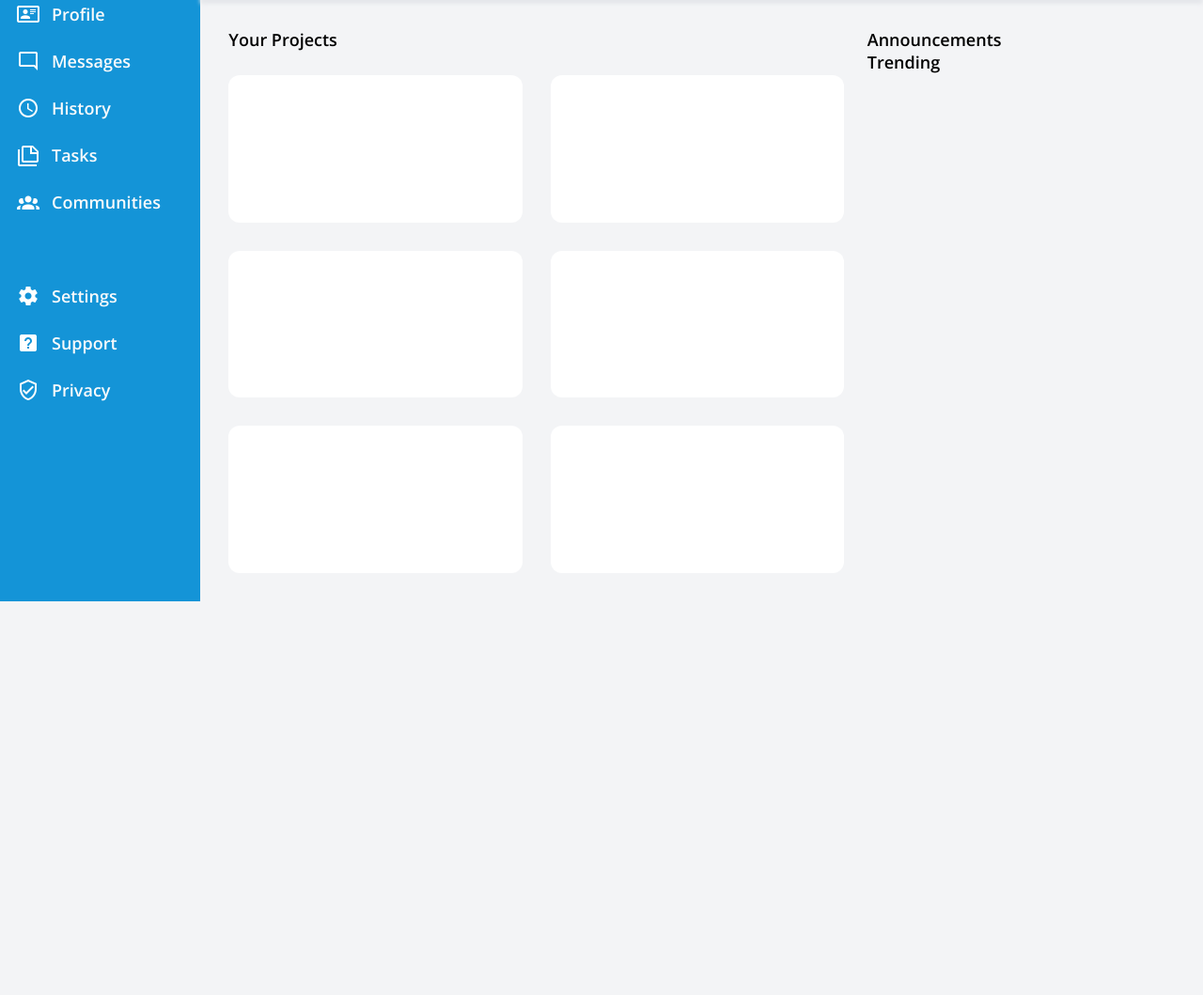
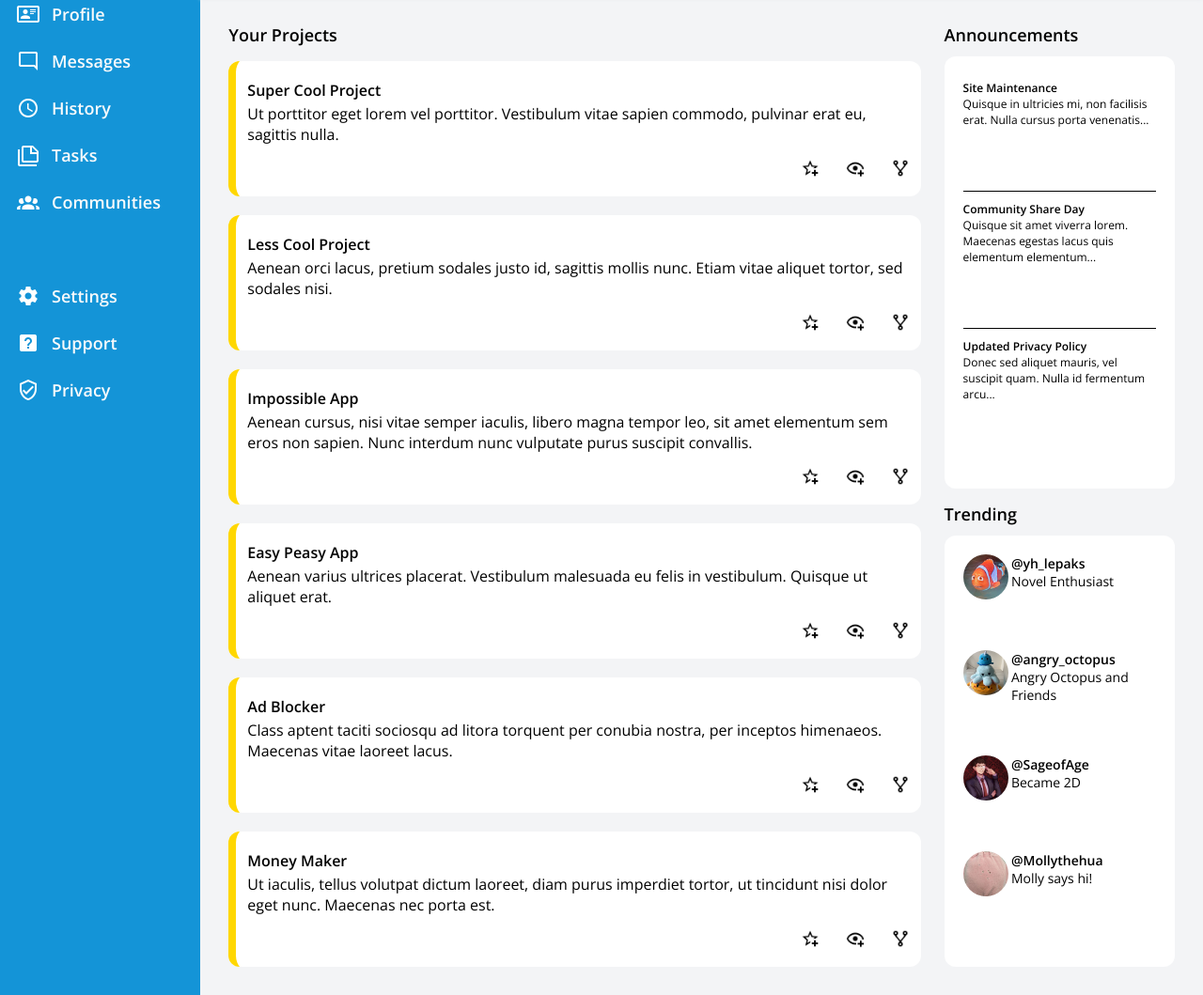
Before and after one commit to Yuheng3107/admin-dashboard, a plain HTML site: page index.html in a window 1280 px wide. Shown: the part 160-1219 px from the top of the page at 94% size. Before the commit the page ends 800 px from the top, so only its background shows below. Drawn offline with nearby package versions, Linux system fonts and the light colour scheme.

Commit message:
Completed Layout for the most part

```diff
--- a/index.html
+++ b/index.html
@@ -56,18 +56,101 @@
         <div class="main-content">
             <div class="projects">
                 <h2>Your Projects</h2>
-                <div class="card"></div>
-                <div class="card"></div>
-                <div class="card"></div>
-                <div class="card"></div>
-                <div class="card"></div>
-                <div class="card"></div>
+                <div class="card">
+                    <h4>Super Cool Project</h4>
+                    <p>Ut porttitor eget lorem vel porttitor. Vestibulum vitae sapien commodo, pulvinar erat eu, sagittis nulla.</p>
+                    <div class="icons">
+                        <img src="static/favorite.png" alt="Favorite">
+                        <img src="static/watch.png" alt="Watch">
+                        <img src="static/fork.png" alt="Fork">
+                    </div>
+                </div>
+                <div class="card">
+                    <h4>Less Cool Project</h4>
+                    <p>Aenean orci lacus, pretium sodales justo id, sagittis mollis nunc. Etiam vitae aliquet tortor, sed sodales nisi.</p>
+                    <div class="icons">
+                        <img src="static/favorite.png" alt="Favorite">
+                        <img src="static/watch.png" alt="Watch">
+                        <img src="static/fork.png" alt="Fork">
+                    </div>
+                </div>
+                <div class="card">
+                    <h4>Impossible App</h4>
+                    <p>Aenean cursus, nisi vitae semper iaculis, libero magna tempor leo, sit amet elementum sem eros non sapien. Nunc interdum nunc vulputate purus suscipit convallis.</p>
+                    <div class="icons">
+                        <img src="static/favorite.png" alt="Favorite">
+                        <img src="static/watch.png" alt="Watch">
+                        <img src="static/fork.png" alt="Fork">
+                    </div>
+                </div>
+                <div class="card">
+                    <h4>Easy Peasy App</h4>
+                    <p>Aenean varius ultrices placerat. Vestibulum malesuada eu felis in vestibulum. Quisque ut aliquet erat.</p>
+                    <div class="icons">
+                        <img src="static/favorite.png" alt="Favorite">
+                        <img src="static/watch.png" alt="Watch">
+                        <img src="static/fork.png" alt="Fork">
+                    </div>
+                </div>
+                <div class="card">
+                    <h4>Ad Blocker</h4>
+                    <p>Class aptent taciti sociosqu ad litora torquent per conubia nostra, per inceptos himenaeos. Maecenas vitae laoreet lacus.</p>
+                    <div class="icons">
+                        <img src="static/favorite.png" alt="Favorite">
+                        <img src="static/watch.png" alt="Watch">
+                        <img src="static/fork.png" alt="Fork">
+                    </div>
+                </div>
+                <div class="card">
+                    <h4>Money Maker</h4>
+                    <p>Ut iaculis, tellus volutpat dictum laoreet, diam purus imperdiet tortor, ut tincidunt nisi dolor eget nunc. Maecenas nec porta est.</p>
+                    <div class="icons">
+                        <img src="static/favorite.png" alt="Favorite">
+                        <img src="static/watch.png" alt="Watch">
+                        <img src="static/fork.png" alt="Fork">
+                    </div>
+                </div>
             </div>
             <div class="noticeboard">
                 <h2>Announcements</h2>
-                <div class="card"></div>
+                <div class="card">
+                    <div class="row">
+                        <h4>Site Maintenance</h4>
+                        <p>Quisque in ultricies mi, non facilisis erat. Nulla cursus porta venenatis...</p>
+                    </div>
+                    <div class="row">
+                        <h4>Community Share Day</h4>
+                        <p>Quisque sit amet viverra lorem. Maecenas egestas lacus quis elementum elementum...</p>
+                    </div>
+                    <div class="row clear">
+                        <h4>Updated Privacy Policy</h4>
+                        <p>Donec sed aliquet mauris, vel suscipit quam. Nulla id fermentum arcu...</p>
+                    </div>
+                </div>
                 <h2>Trending</h2>
-                <div class="card"></div>
+                <div class="card trending">
+                    <img src="static/Nemo.jpg" alt="">
+                    <div class="content">
+                        <h5>@yh_lepaks</h5>
+                        <p>Novel Enthusiast</p>
+                    </div>
+                    <img src="static/Octopus.JPG" alt="">
+                    <div class="content">
+                        <h5>@angry_octopus</h5>
+                        <p>Angry Octopus and Friends</p>
+                    </div>
+                    <img src="static/anime.jpg" alt="Anime Character">
+                    <div class="content">
+                        <h5>@SageofAge</h5>
+                        <p>Became 2D</p>
+                    </div>
+                    <img src="static/Molly.jpg" alt="">
+                    <div class="content">
+                        <h5>@Mollythehua</h5>
+                        <p>Molly says hi!</p>
+                    </div>
+                </div>
+
             </div>
         </div>
     </div>
--- a/styles.css
+++ b/styles.css
@@ -6,11 +6,14 @@
      padding: 0;
  }
 
+
+
  :root {
     font-family: 'Open Sans', sans-serif;
     --avatar-radius: 45px;
     --bottom-avatar-radius: 60px;
     background-color: #f3f4f6;
+    overflow: hidden;
  }
 
  .container {
@@ -100,7 +103,7 @@
      grid-row: 2 / -1;
 
      display: grid;
-     grid-template-columns: 2fr 1fr;
+     grid-template-columns: 3fr 1fr;
      column-gap: 25px;
      margin: 30px;
  }
@@ -151,15 +154,67 @@
 .projects {
     display: grid;
     grid-template-rows: 20px;
-    grid-template-columns: repeat(auto-fit, minmax(250px, 1fr));
-    gap: 30px;
+    grid-template-columns: repeat(auto-fit, minmax(400px, 1fr));
+    gap: 20px;
 }
 
+.noticeboard {
+    display: grid;
+    grid-template-rows: 20px 1fr 20px 1fr;
+    gap: 15px;
+}
 .projects h2 {
     grid-column: 1/-1;
 
 }
 
 .projects .card {
+    padding: 20px 10px 20px 20px;
+    display: grid;
+    box-shadow: inset 16px 0px 0px -8px gold;
+    grid-template-rows: 10px 1fr 20px;
+    justify-content: center;
+    gap: 15px;
+}
+
+.icons {
+    display: flex;
+    justify-content: flex-end;
+    gap: 1.5rem;
+}
+
+.icons img {
+    width: 1.5rem;
+    object-fit: contain;
+
 
 }
+
+.noticeboard .card {
+    display: grid;
+    font-size: 12px;
+    padding: 20px;
+}
+
+.row {
+    border-bottom: 1px solid black;
+    margin: 5px 0px;
+}
+
+.trending {
+    grid-template-columns: 1fr 3fr;
+}
+.clear {
+    border: none;
+}
+
+.trending img {
+    width: 3rem;
+    height: 3rem;
+    object-fit: cover;
+    border-radius: 2rem;
+}
+
+.trending :is(p, h5) {
+    font-size: 14px;
+}
```
Also changed, not shown: static/Molly.jpg (added), static/Octopus.JPG (renamed from static/IMG_1720.JPG), static/anime.jpg (added), static/favorite.png (added), static/fork.png (added), static/watch.png (added).
